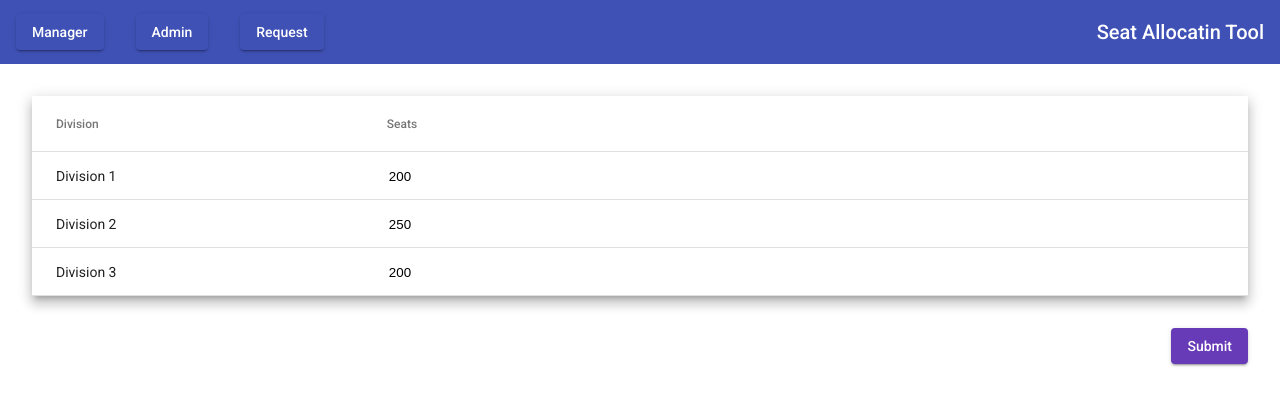
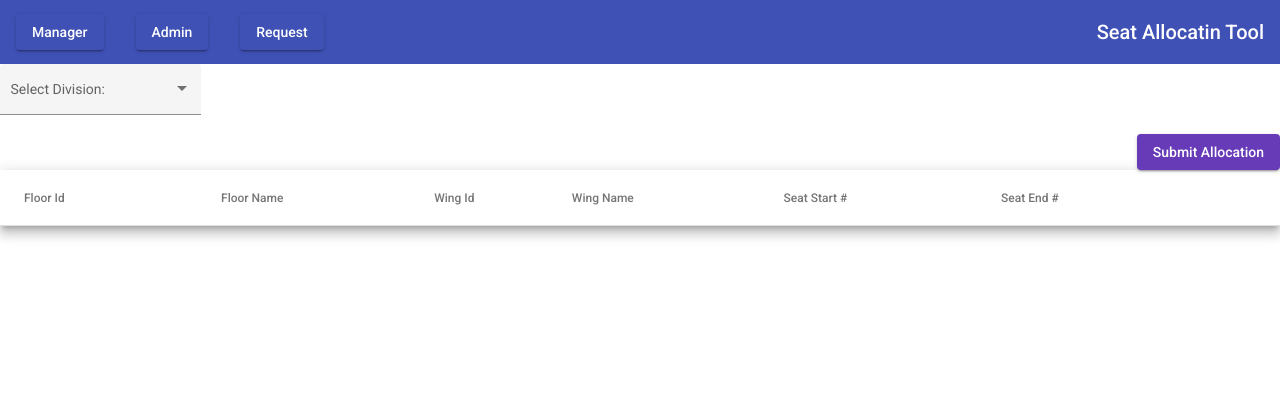
Before and after one commit to goutam-parashar/CodingWizards-SAT-UI, an Angular app in the folder Space Allocation Tool/: page /admin in a window 1280 px wide. Shown: the top 406 px of the page. Built offline with nearby package versions, Linux system fonts and the light colour scheme.

Commit message:
admin page

```diff
--- /dev/null
+++ b/Space Allocation Tool/src/app/features/admin/admin.service.ts
@@ -0,0 +1,19 @@
+import { Injectable } from '@angular/core';
+import { HttpClient } from '@angular/common/http';
+import { FloorWiseData } from './components/admin-panel/admin-panel.component';
+
+@Injectable()
+export class AdminService {
+  constructor(private http: HttpClient) { }
+
+  configUrl = 'assets/adminSearch.json';
+
+getConfig(departmentId : any) {
+  return this.http.get<FloorWiseData>(this.configUrl);
+}
+
+submitDepartmentAllocation(dataObj : FloorWiseData[]){
+  return this.http.post<any>(this.configUrl, dataObj);
+}
+
+}
--- a/Space Allocation Tool/src/app/features/admin/components/admin-panel/admin-panel.component.html
+++ b/Space Allocation Tool/src/app/features/admin/components/admin-panel/admin-panel.component.html
@@ -1,13 +1,76 @@
-<div style="padding: 2rem;">
-  <table mat-table [dataSource]="dataSource" class="mat-elevation-z8">
 
 
-    <ng-container matColumnDef="division">
-      <th mat-header-cell *matHeaderCellDef> Division </th>
+
+
+  <div>
+
+    <mat-form-field appearance="fill">
+      <mat-label>Select Division:</mat-label>
+      <mat-select (selectionChange)="onSelect($event)">
+        <mat-option *ngFor="let dept of deptList" [value]="dept.id">
+          {{dept.name}}
+        </mat-option>
+      </mat-select>
+    </mat-form-field>
+
+  </div>
+
+  <button style="float: right;" mat-raised-button color="primary" (click)="submitAllocation()">Submit Allocation</button>
+
+  <div>
+
+    <table mat-table [dataSource]="departmentAllocationData" class="mat-elevation-z8">
+
+
+      <ng-container matColumnDef="floorName">
+        <th mat-header-cell *matHeaderCellDef> Floor Name </th>
         <td mat-cell *matCellDef="let element">
-        {{element.division}} </td>
+          {{element.floorName}} </td>
         <td>
+      </td>
+      </ng-container>
 
+      <ng-container matColumnDef="floorId">
+        <th mat-header-cell *matHeaderCellDef> Floor Id</th>
+        <td mat-cell *matCellDef="let element">
+          {{element.floorId}} </td>
+        <td>
+      </td>
+      </ng-container>
+
+      <ng-container matColumnDef="wingName">
+        <th mat-header-cell *matHeaderCellDef> Wing Name</th>
+        <td mat-cell *matCellDef="let element">
+          {{element.wingName}} </td>
+        <td>
+      </td>
+      </ng-container>
+
+      <ng-container matColumnDef="wingId">
+        <th mat-header-cell *matHeaderCellDef> Wing Id </th>
+        <td mat-cell *matCellDef="let element">
+          {{element.wingId}} </td>
+        <td>
+      </td>
+      </ng-container>
+
+
+      <ng-container matColumnDef="seatStartNo">
+        <th mat-header-cell *matHeaderCellDef> Seat Start # </th>
+        <td mat-cell *matCellDef="let element">
+          {{element.seatStartNo}} </td>
+        <td>
+      </td>
+      </ng-container>
+
+      <ng-container matColumnDef="seatEndNo">
+        <th mat-header-cell *matHeaderCellDef> Seat End # </th>
+        <td mat-cell *matCellDef="let element">
+          <div>
+            <input type="number" [(ngModel)]="element.seatEndNo" class="form-control" min="1" max="element.seatEndNo"/>
+        </div>
+          </td>
+        <td>
       </td>
       </ng-container>
 
@@ -15,7 +78,7 @@
         <th mat-header-cell *matHeaderCellDef> Seats </th>
         <td mat-cell *matCellDef="let element" >
           <div *ngIf="element.isEdit">
-            <input style="border: none;" type="number" [(ngModel)]="element.seats" class="form-control"/>
+              <input type="text" [(ngModel)]="element.seats" class="form-control"/>
           </div>
           <div *ngIf="!element.isEdit">
               {{element.seats}}
@@ -29,7 +92,6 @@
       <tr mat-row *matRowDef="let row; columns: displayedColumns;"></tr>
     </table>
 
-  <button style="float: right; margin-top: 2rem;" mat-raised-button color="primary">Submit</button>
 
 
 
--- a/Space Allocation Tool/src/app/features/admin/components/admin-panel/admin-panel.component.ts
+++ b/Space Allocation Tool/src/app/features/admin/components/admin-panel/admin-panel.component.ts
@@ -1,18 +1,21 @@
 import { Component, OnInit } from '@angular/core';
+import { AdminService } from '../../admin.service';
 
 
 
-export interface PeriodicElement {
-  division: string;
-  seats: number;
-  isEdit:boolean;
+export interface FloorWiseData {
+  floorId: string;
+  floorName: string;
+  wingId : string;
+  wingName : string;
+  seatStartNo:number;
+  seatEndNo:number;
 }
 
-const ELEMENT_DATA: PeriodicElement[] = [
-  {seats: 200, division: 'Division 1',isEdit:true},
-  {seats: 250, division: 'Division 2',isEdit:true},
-  {seats: 200, division: 'Division 3',isEdit:true}
-];
+export interface Department{
+  id: string;
+  name : string;
+}
 
 @Component({
   selector: 'app-admin-panel',
@@ -21,12 +24,29 @@ const ELEMENT_DATA: PeriodicElement[] = [
 })
 export class AdminPanelComponent implements OnInit {
 
-  displayedColumns: string[] = ['division', 'seats'];
-  dataSource = ELEMENT_DATA;
+  displayedColumns: string[] = ['floorId', 'floorName','wingId', 'wingName','seatStartNo', 'seatEndNo'];
+  departmentAllocationData : any;
 
-  constructor() { }
+  deptList : Department[]=[{id : '1', name : 'Department 1'},{id : '2', name : 'Department 2'},{id : '3', name : 'Department 3'}];
+  selectedDept : string='';
+  constructor(private adminService : AdminService) { }
 
   ngOnInit(): void {
+
   }
 
+  onSelect(event: any){
+    this.selectedDept=event.value;
+    this.showConfig(event.value);
+  }
+
+  showConfig(departmentId: any) {
+    this.adminService.getConfig(departmentId)
+      .subscribe((response : any) => this.departmentAllocationData=response.data);
+  }
+
+  submitAllocation(){
+    this.adminService.submitDepartmentAllocation(this.departmentAllocationData)
+        .subscribe((response : any)=> console.log(response));
+  }
 }
```
Also changed, not shown: Space Allocation Tool/src/app/features/admin/admin.module.ts (+23 -2 lines), Space Allocation Tool/src/assets/adminSearch.json (added, +23 -0 lines). Lines whose indentation alone changed are shown as unchanged.
